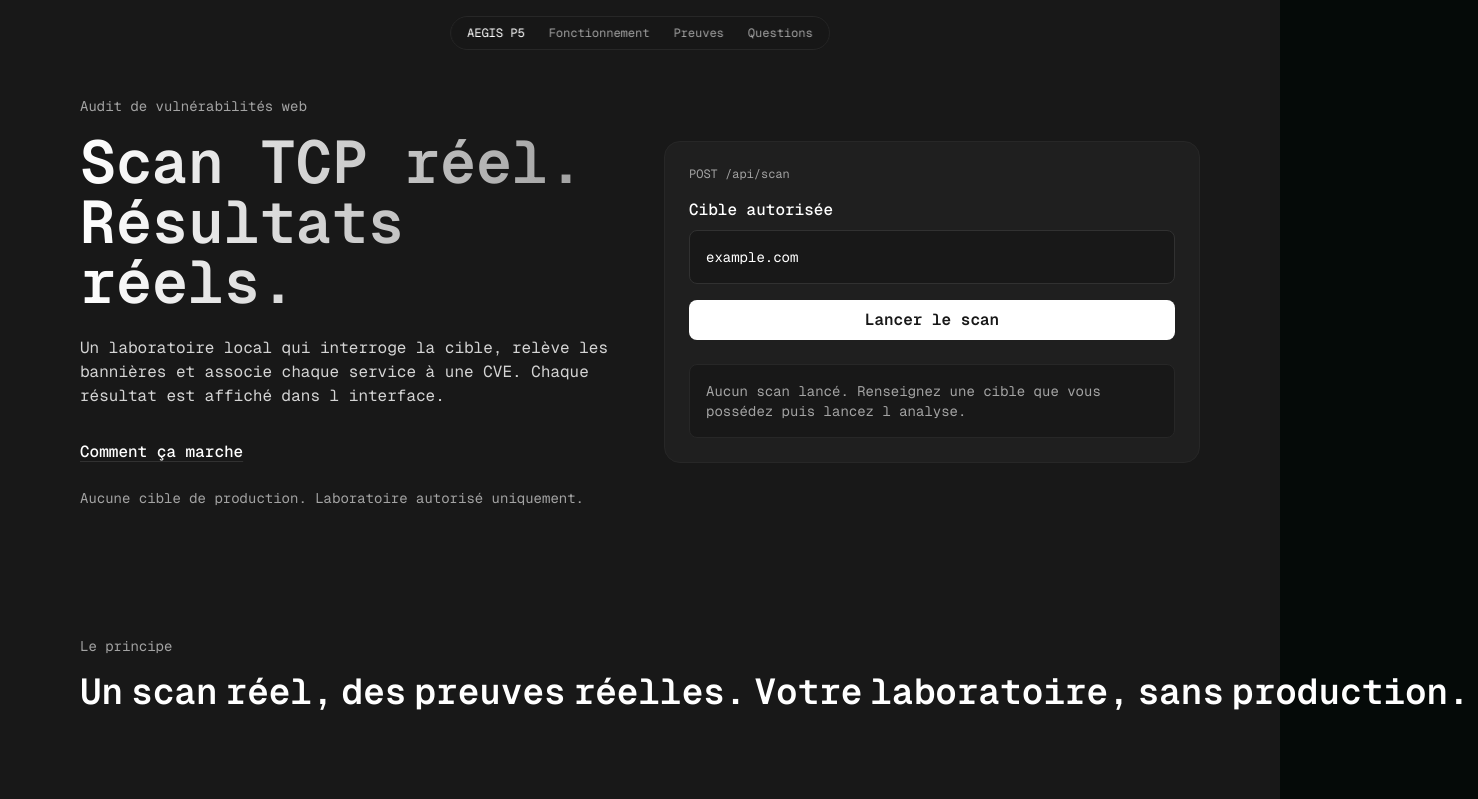
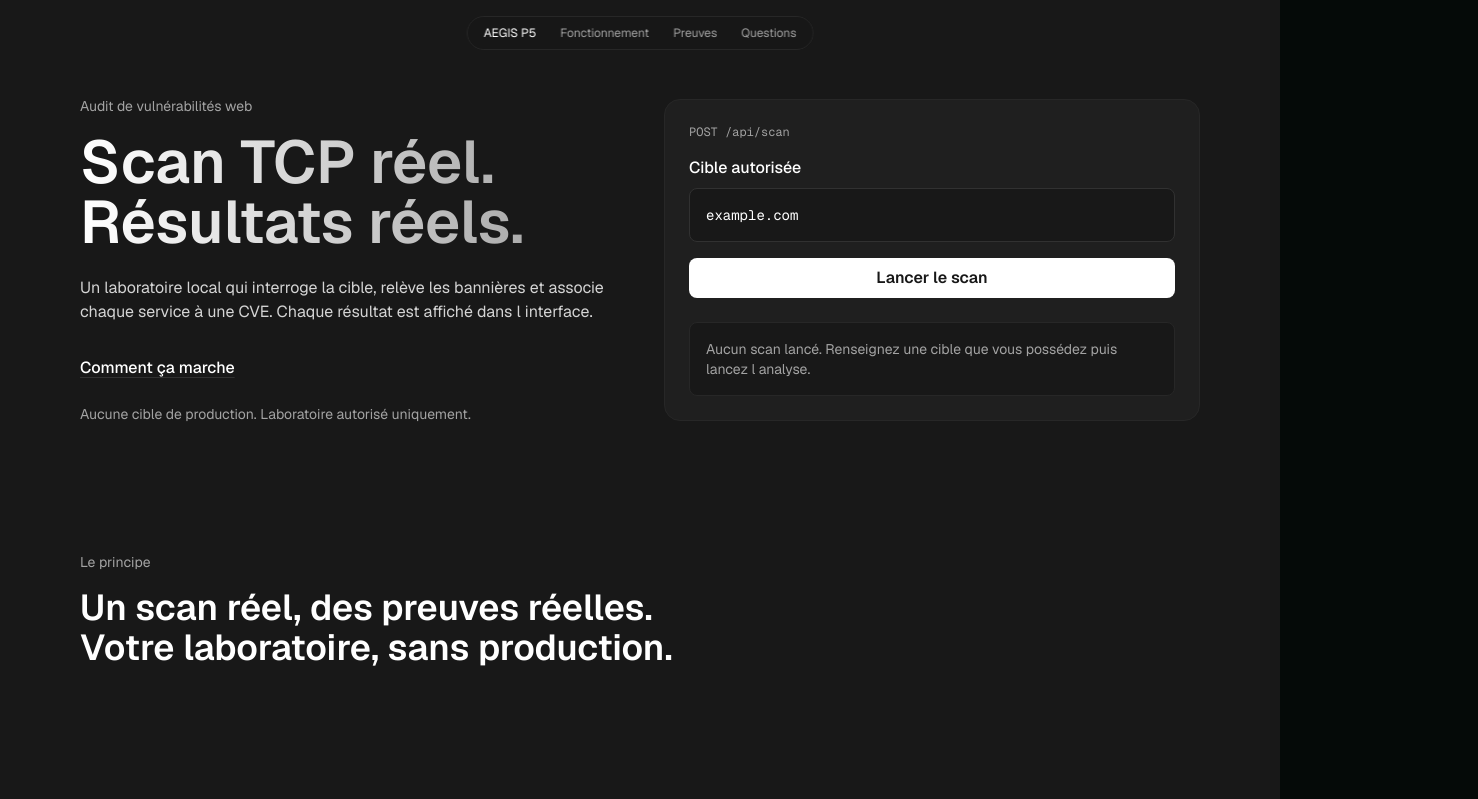
Before and after one commit to LaidiMohammed/aegis-p5-vuln-audit-juiceshop, a Next.js app: page /lab in a window 1280 px wide. Shown: the top 799 px of the page, 1478 px wide, since content can reach past the window. Built offline with nearby package versions, Linux system fonts and the light colour scheme.

Commit message:
fix(P5 /lab): prevent tagline overflow and use Geist Sans as body font

```diff
--- a/app/globals.css
+++ b/app/globals.css
@@ -4,7 +4,7 @@
 :root{--void:#050a08;--neon:#39ff9e;--amber:#ffb020;--font-mono:var(--font-geist-mono);--font-display:var(--font-geist-sans);}
 *{box-sizing:border-box;}
 html{scroll-behavior:smooth;}
-body{margin:0;background:var(--void);color:#c8ffe4;font-family:var(--font-mono),Consolas,monospace;}
+body{margin:0;background:var(--void);color:#c8ffe4;font-family:var(--font-display),Geist,sans-serif;}
 
 /* scan grid */
 .scan-grid{background-image:linear-gradient(rgba(57,255,158,.05) 1px,transparent 1px),linear-gradient(90deg,rgba(57,255,158,.05) 1px,transparent 1px);background-size:36px 36px;}
--- a/components/LabPage.tsx
+++ b/components/LabPage.tsx
@@ -167,8 +167,8 @@ export default function LabPage() {
         <h2 className="heading-3 mt-4 max-w-[680px]">
           {TAGLINE.map((word, index) => (
             <span key={index} ref={(element) => { wordRefs.current[index] = element; }} data-index={index}
-              className={`mr-2 transition-opacity duration-500 ease-[cubic-bezier(0.22,1,0.36,1)] ${activeWords.has(index) ? "opacity-100" : "opacity-30"}`}>
-              {word}
+              className={`transition-opacity duration-500 ease-[cubic-bezier(0.22,1,0.36,1)] ${activeWords.has(index) ? "opacity-100" : "opacity-30"}`}>
+              {word}{" "}
             </span>
           ))}
         </h2>
```
